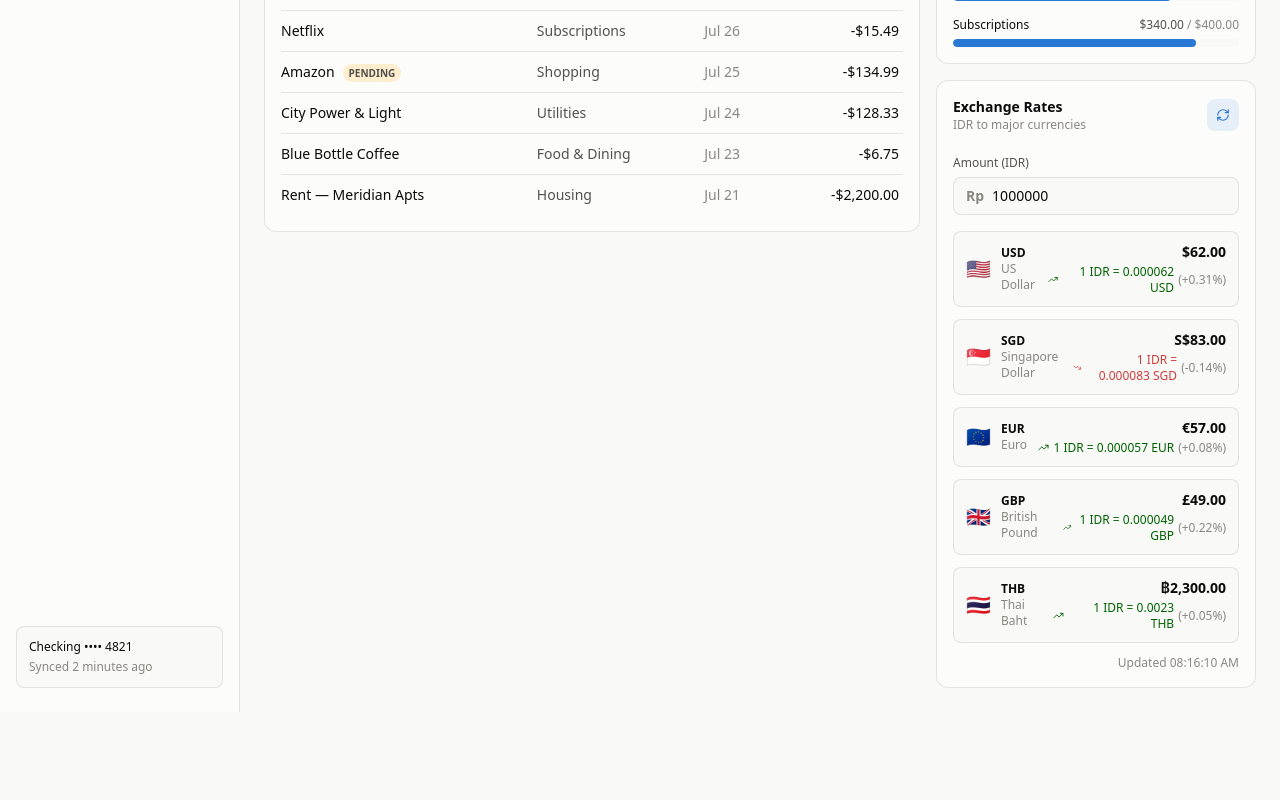
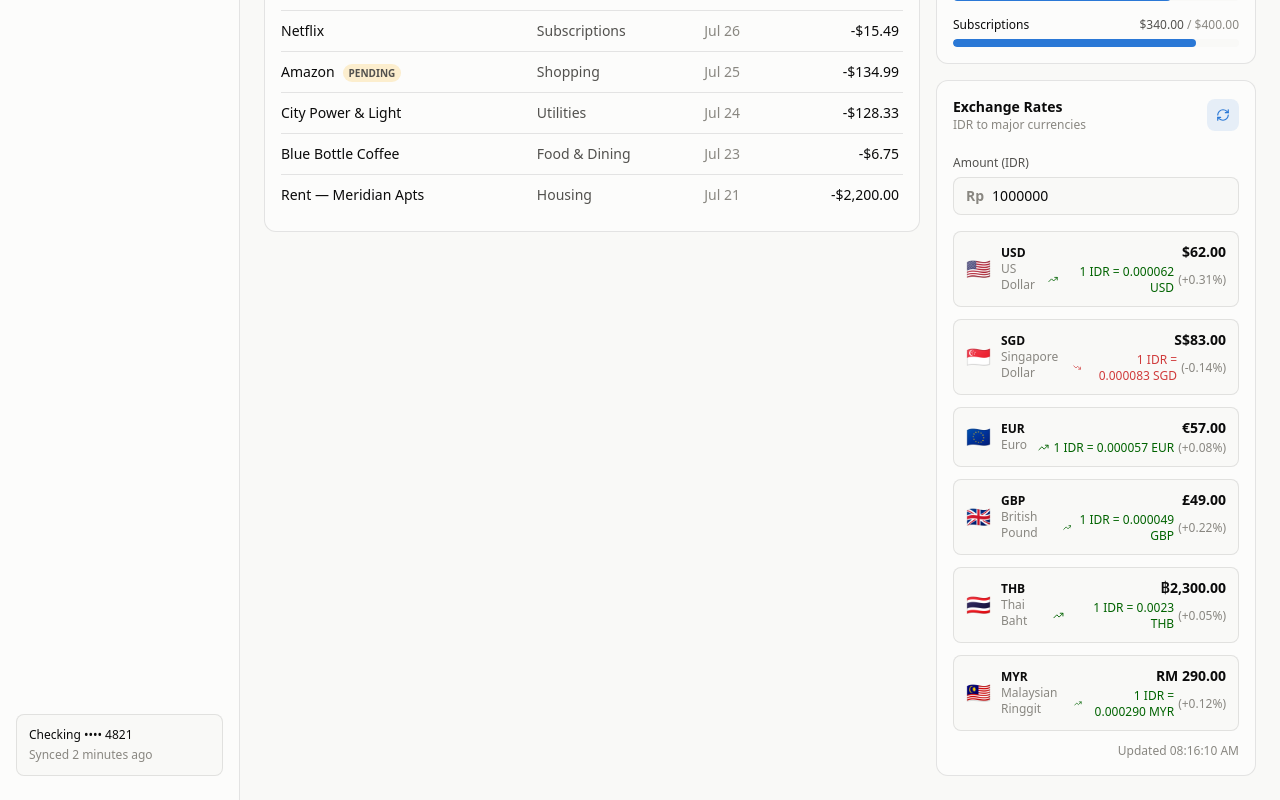
Before and after one commit to calvinrahmat/finance-dashboard, a React (Vite) app: page / in a window 1280 px wide. Shown: the part 828-1628 px from the top of the page. Before the commit the page ends 1540 px from the top, so only its background shows below. Built offline with nearby package versions, Linux system fonts and the light colour scheme.

Commit message:
feat: add IDR to MYR exchange rate to currency widget
Adds Malaysian Ringgit (MYR) to the ExchangeRateWidget BASE_RATES list
and includes the RM currency symbol in the converted amount display.

Closes #6

```diff
--- a/src/components/ExchangeRateWidget.tsx
+++ b/src/components/ExchangeRateWidget.tsx
@@ -15,6 +15,7 @@ const BASE_RATES: Rate[] = [
   { currency: "Euro",            code: "EUR", flag: "🇪🇺", rate: 0.000057,  deltaPct:  0.08 },
   { currency: "British Pound",   code: "GBP", flag: "🇬🇧", rate: 0.000049,  deltaPct:  0.22 },
   { currency: "Thai Baht",       code: "THB", flag: "🇹🇭", rate: 0.0023,    deltaPct:  0.05 },
+  { currency: "Malaysian Ringgit",code: "MYR", flag: "🇲🇾", rate: 0.000290,  deltaPct:  0.12 },
 ];
 
 function jitter(rate: number): number {
@@ -113,7 +114,7 @@ export function ExchangeRateWidget() {
 
               <div className="text-right">
                 <p className="tabular-nums text-sm font-semibold text-[var(--text-primary)]">
-                  {r.code === "USD" ? "$" : r.code === "SGD" ? "S$" : r.code === "GBP" ? "£" : r.code === "THB" ? "฿" : "€"}
+                  {r.code === "USD" ? "$" : r.code === "SGD" ? "S$" : r.code === "GBP" ? "£" : r.code === "THB" ? "฿" : r.code === "MYR" ? "RM " : "€"}
                   {converted.toLocaleString("en-US", {
                     minimumFractionDigits: 2,
                     maximumFractionDigits: 2,
```
